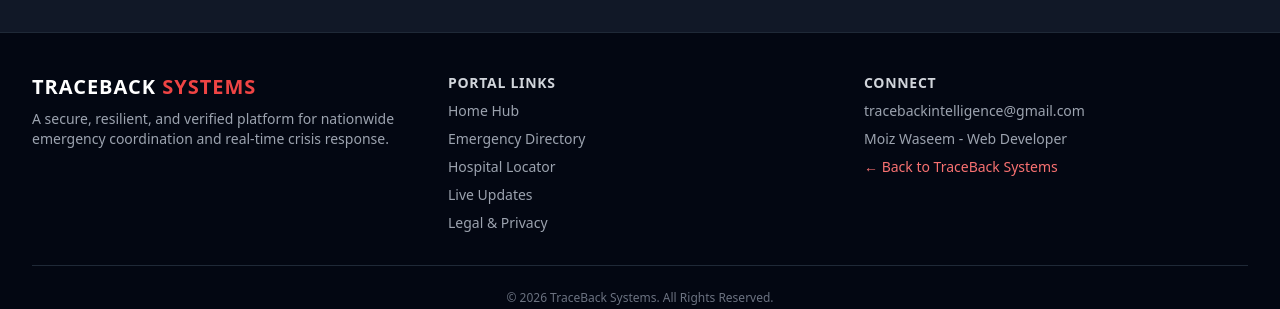
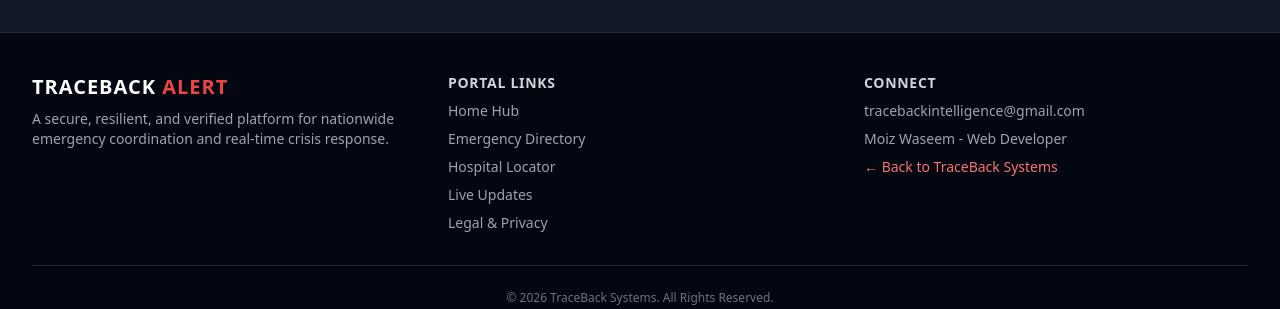
Before and after one commit to moizwaseem1/TraceBack-Alert, a Flask app: page /directory in a window 1280 px wide. Shown: the part 1595-1904 px from the top of the page. Run offline with Flask 3, Linux system fonts and the light colour scheme; some libraries are stand-ins or nearby versions.

Commit message:
Change 'SYSTEMS' to 'ALERT' in base.html

```diff
--- a/templates/base.html
+++ b/templates/base.html
@@ -94,7 +94,7 @@
             <div class="grid grid-cols-1 md:grid-cols-3 gap-8 mb-8">
 
                 <div>
-                    <span class="font-bold text-xl tracking-wider text-white">TRACEBACK<span class="text-red-500"> SYSTEMS</span></span>
+                    <span class="font-bold text-xl tracking-wider text-white">TRACEBACK<span class="text-red-500"> ALERT</span></span>
                     <p class="mt-2 text-sm text-gray-400">A secure, resilient, and verified platform for nationwide emergency coordination and real-time crisis response.</p>
                 </div>
 
```
